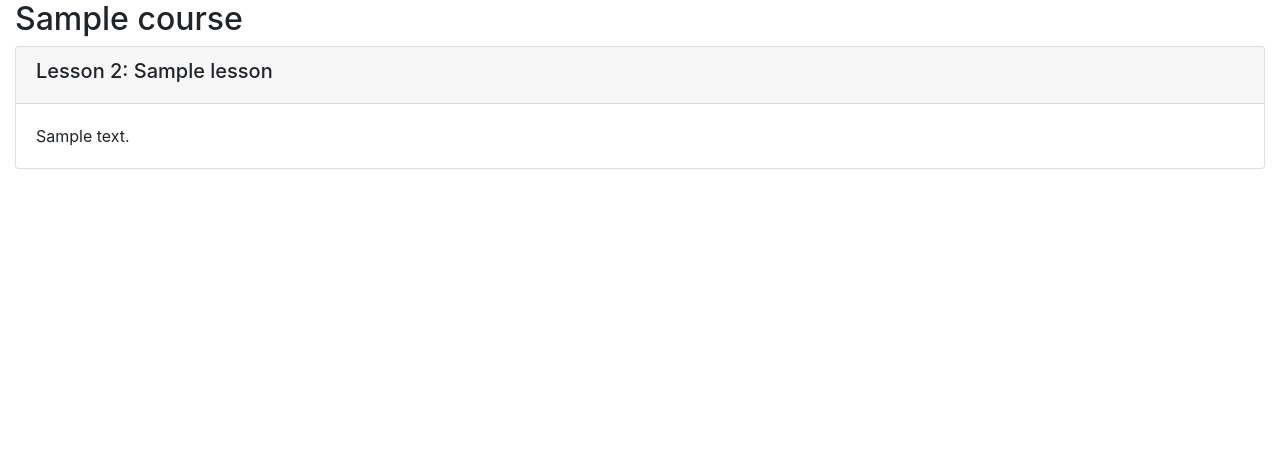
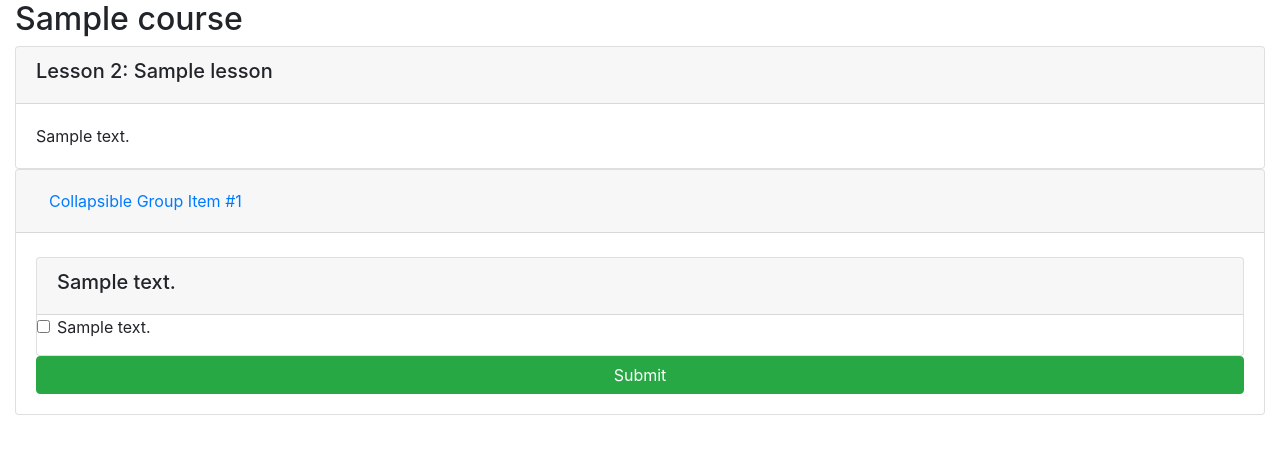
Before and after one commit to KinginDev/Danjo-Assessment-App, a Django app: template onlinecourse/templates/onlinecourse/course_detail_bootstrap.html in a window 1280 px wide. Shown: the part 56-510 px from the top of the page. Run offline with Django 3.2, Linux system fonts and the light colour scheme; tables that the repository leaves empty hold one stand-in row (values such as "Sample post"); the template is opened without the code that fills it: values that come from a table or form of the project are taken from there, most other values are stand-ins (such as "Sample title", 1, 10 or a date in 2020); some libraries are stand-ins or nearby versions.

Commit message:
created the Question and Choices models and added to the admin class

```diff
--- a/onlinecourse/models.py
+++ b/onlinecourse/models.py
@@ -101,19 +101,22 @@ class Enrollment(models.Model):
     # Has a grade point for each question
     # Has question content
     # Other fields and methods you would like to design
-#class Question(models.Model):
-    # Foreign key to lesson
-    # question text
-    # question grade/mark
+class Question(models.Model):
+    course = models.ForeignKey(Course, on_delete=models.CASCADE, null=True)
+    grade_point = models.IntegerField(null=False, default=0)
+    question_text = models.TextField(null=False)
 
     # <HINT> A sample model method to calculate if learner get the score of the question
-    #def is_get_score(self, selected_ids):
-    #    all_answers = self.choice_set.filter(is_correct=True).count()
-    #    selected_correct = self.choice_set.filter(is_correct=True, id__in=selected_ids).count()
-    #    if all_answers == selected_correct:
-    #        return True
-    #    else:
-    #        return False
+    def is_get_score(self, selected_ids):
+       all_answers = self.choice_set.filter(is_correct=True).count()
+       selected_correct = self.choice_set.filter(is_correct=True, id__in=selected_ids).count()
+       if all_answers == selected_correct:
+           return True
+       else:
+           return False
+
+    def __str__(self):
+        return "Question:" + self.question +" Grade: "+self.grade
 
 
 #  <HINT> Create a Choice Model with:
@@ -122,13 +125,19 @@ class Enrollment(models.Model):
     # Choice content
     # Indicate if this choice of the question is a correct one or not
     # Other fields and methods you would like to design
-# class Choice(models.Model):
+class Choice(models.Model):
+    question = models.ForeignKey(Question, on_delete=models.CASCADE, null=False, )
+    choice_text = models.CharField(max_length=256, null=False)
+    is_correct = models.BooleanField(default=0)
+
+    def __str__(self):
+        return self.choice_text
 
 # <HINT> The submission model
 # One enrollment could have multiple submission
 # One submission could have multiple choices
 # One choice could belong to multiple submissions
-#class Submission(models.Model):
-#    enrollment = models.ForeignKey(Enrollment, on_delete=models.CASCADE)
-#    chocies = models.ManyToManyField(Choice)
+class Submission(models.Model):
+   enrollment = models.ForeignKey(Enrollment, on_delete=models.CASCADE)
+   chocies = models.ManyToManyField(Choice)
 #    Other fields and methods you would like to design
--- a/onlinecourse/templates/onlinecourse/course_detail_bootstrap.html
+++ b/onlinecourse/templates/onlinecourse/course_detail_bootstrap.html
@@ -54,14 +54,49 @@
             <!-- <HINT> Use Bootstrap Collapse to hide exam first, more details could be found here
             https://www.w3schools.com/bootstrap4/bootstrap_collapse.asp-->
 
-            <!--
 
-            A collapse example here:
-            <div id="exam" class="collapse">
-                Click to expand elements within the collapse div
+
+            <div id="accordion">
+                <div class="card exam" >
+                  <div class="card-header" id="headingOne">
+                    <h5 class="mb-0">
+                      <button class="btn btn-link" data-toggle="collapse" data-target="#collapseOne" aria-expanded="true" aria-controls="collapseOne">
+                        Collapsible Group Item #1
+                      </button>
+                    </h5>
+                  </div>
+
+                  <div id="collapseOne" class="collapse show" aria-labelledby="headingOne" data-parent="#accordion">
+                    <div class="card-body">
+                    <div>
+                        <form id="questionform" action="point to a submit view" method="post">
+                            {% for question in questions %}
+                            <div class="card mt-1">
+                                <div class="card-header"><h5>{{ question.question_text}}</h5></div>
+                                {% csrf_token %}
+                                <div class="form-group">
+                                   {% for choice in choices %}
+                                    <div class="form-check">
+                                        <label class="form-check-label">
+                                            <input type="checkbox" name="choice_{{choice.id}}"
+                                                   class="form-check-input" id="{{choice.id}}"
+                                                   value="{{choice.id}}">{{ choice.choice_text }}
+                                        </label>
+                                    </div>
+                                    {% endfor %}
+                                </div>
+                            </div>
+                        <input class="btn btn-success btn-block" type="submit" value="Submit">
+                </form>
+                {% endfor %}
+                    </div>
+                    </div>
+                  </div>
                 </div>
 
-            -->
+              </div>
+
+
 
             <!-- <HINT> If user is authenticated, show course exam with a list of question -->
 
```
Also changed, not shown: onlinecourse/admin.py (+16 -1 lines), db.sqlite3 (added), onlinecourse/migrations/0001_initial.py (added), onlinecourse/migrations/0002_auto_20230725_0501.py (added).
